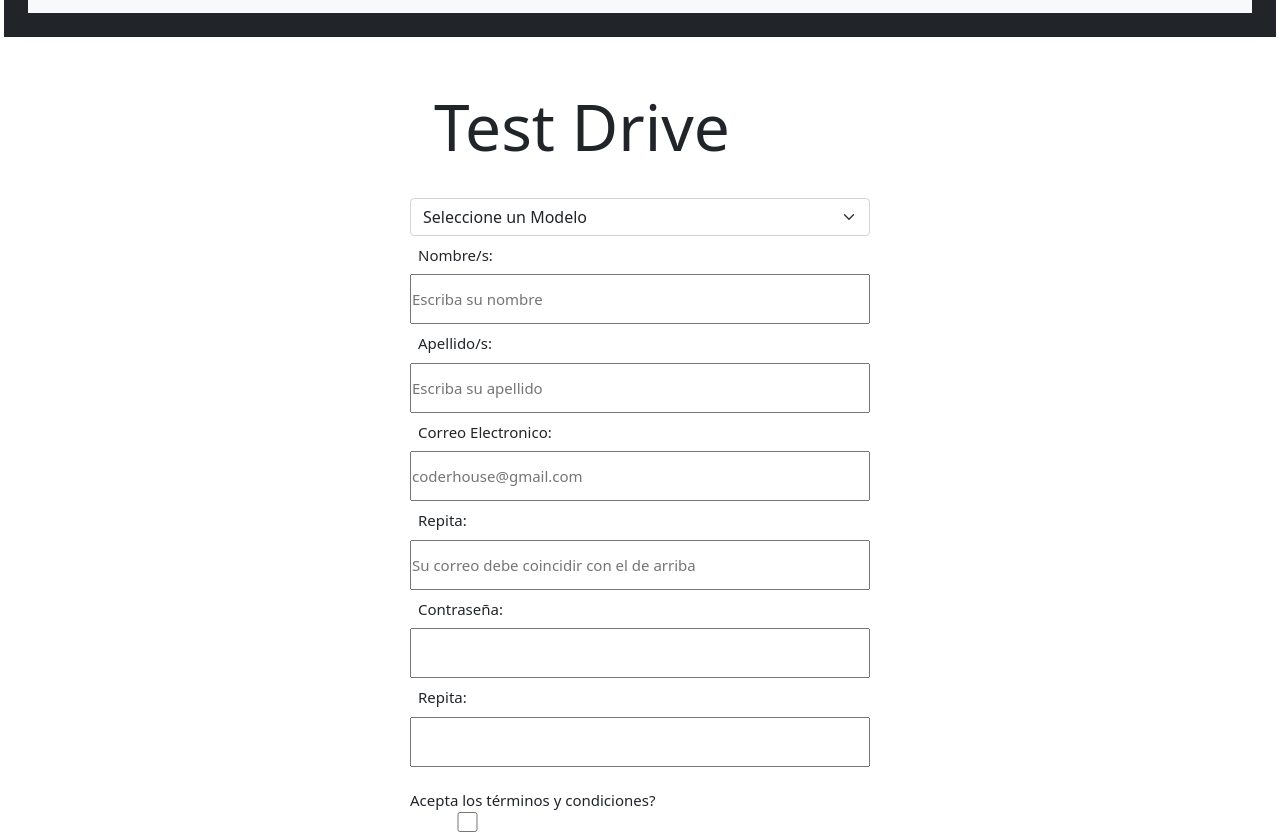
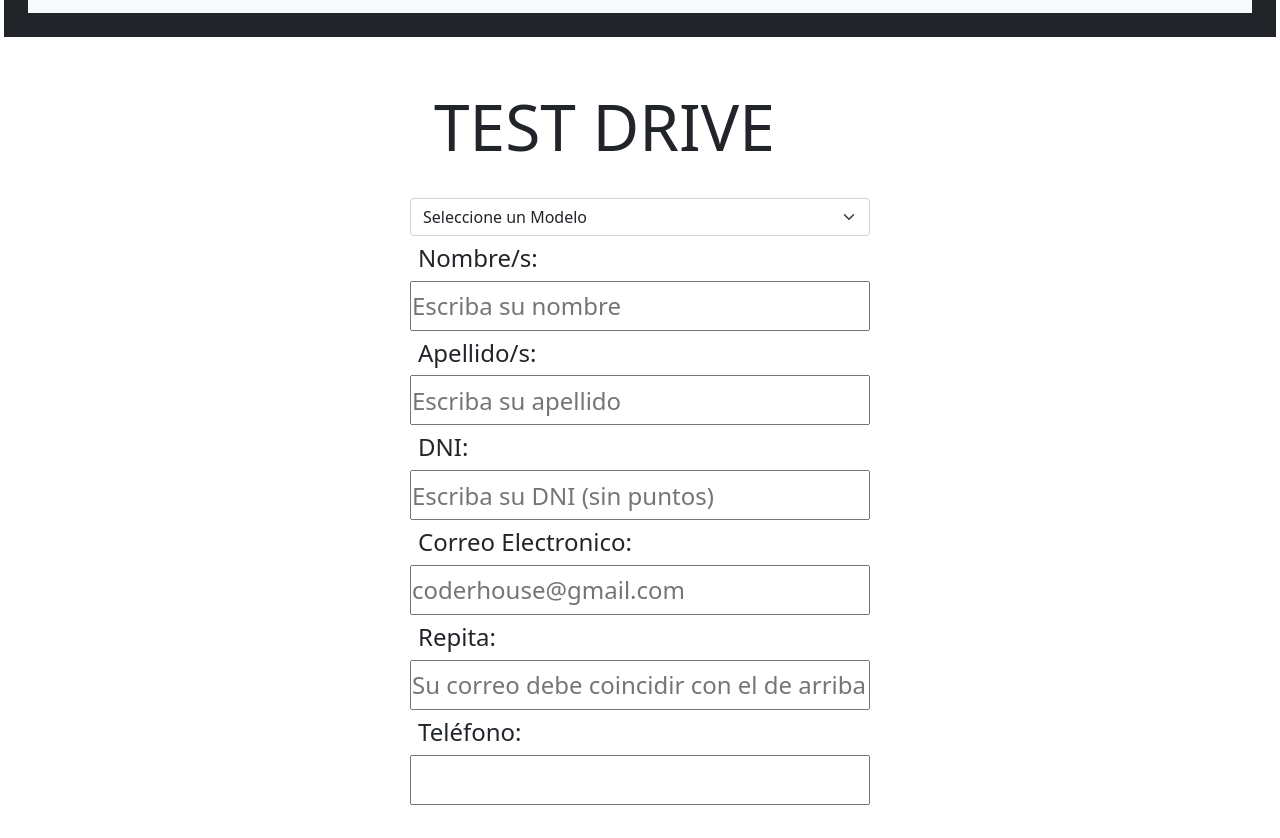
Before and after one commit to candeluca/Proyecto-FInal-CoderHouse, a website: page testdrive.html in a window 1280 px wide. Shown: the part 97-935 px from the top of the page. Drawn offline with nearby package versions, Linux system fonts and the light colour scheme.

Commit message:
formulario

```diff
--- a/style/_general.scss
+++ b/style/_general.scss
@@ -36,3 +36,7 @@ input {
   color: black;
   width: 100%;
 }
+
+.field {
+  padding-left: 0.5rem;
+}
--- a/testdrive.html
+++ b/testdrive.html
@@ -72,10 +72,11 @@
 
 
 
-  <form class="formularioRegistrate" action="">
+  <form class="formularioRegistrate field" action="">
 
-    <legend class="display-3 p-4">Test Drive</legend>
+    <legend class="display-3 p-4 pb-4">TEST DRIVE</legend>
 
+    <h4>
     <select class="form-select" aria-label="Default select example">
       <option selected>Seleccione un Modelo</option>
       <option value="1">Porsche Taycan S</option>
@@ -103,6 +104,15 @@
       id="apellido"
     />
 
+    <label for="DNI" class="p-2">DNI:</label>
+    <br>
+    <input  class="field"
+      type="text"
+      name="DNI"
+      placeholder="Escriba su DNI (sin puntos)"
+      id="DNI"
+    />
+
 
     <label for="email" class="p-2">Correo Electronico:</label>
     <br>
@@ -114,17 +124,14 @@
 
   </div>
 
-  <br>
-  <label for="contraseña" class="p-2">Contraseña:</label>
-  <br>
-  <input class="field" type="password" name="contraseña" id="contraseña">
 
   <br>
-  <label for="contraseña" class="p-2">Repita:</label>
+  <label for="celular" class="p-2">Teléfono:</label>
   <br>
-  <input class="field" type="password" name="contraseña" id="contraseña">
+  <input class="field" type="number" name="celular" id="celular">
   <br>
   <br>
+</h4>
 
 
   <div>Acepta los términos y condiciones?</div>
@@ -141,7 +148,6 @@
 
 
 
-
     <!-- JavaScript Bundle with Popper -->
     <script
       src="https://cdn.jsdelivr.net/npm/bootstrap@5.1.3/dist/js/bootstrap.bundle.min.js"
```
